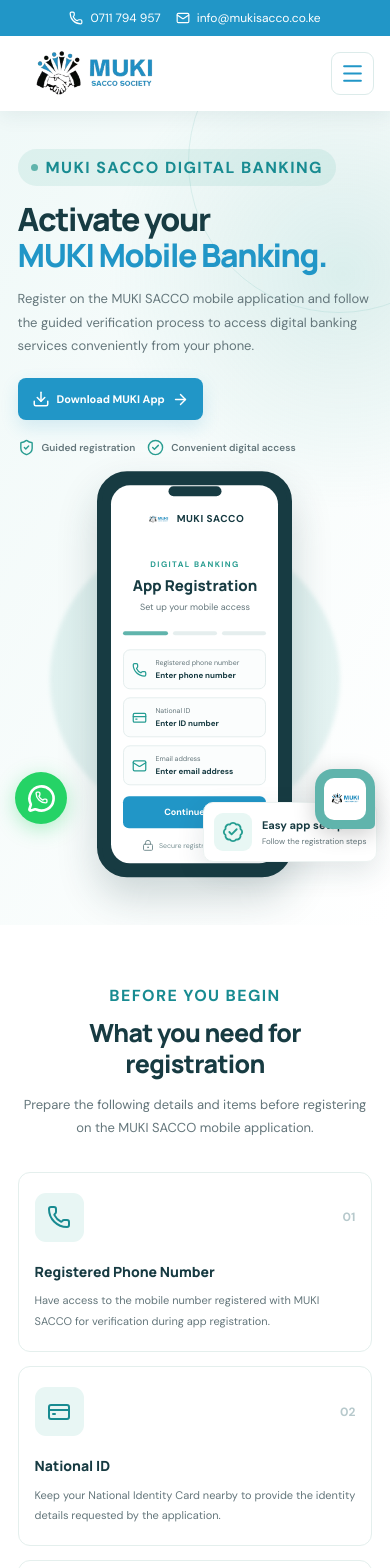
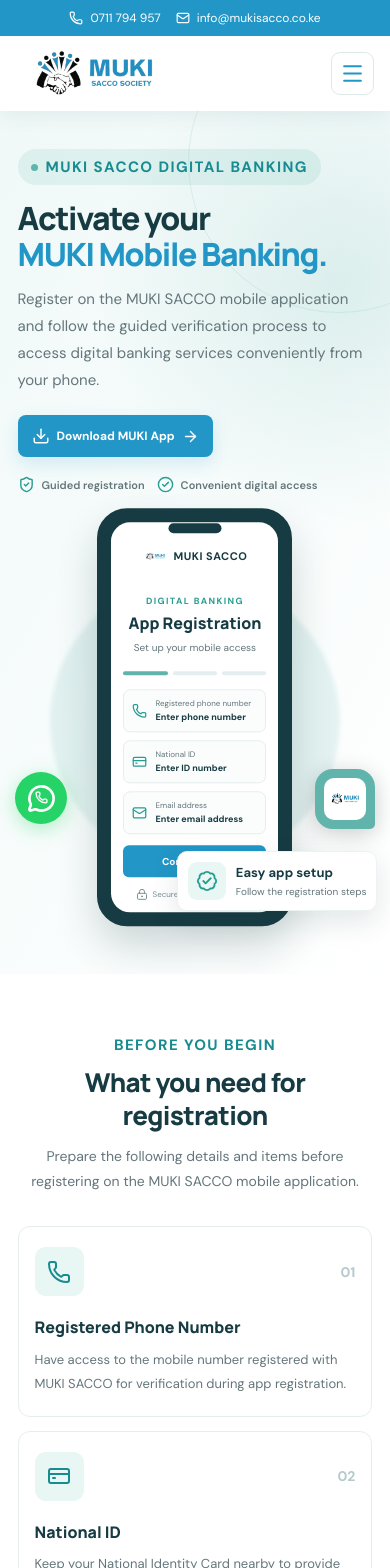
Before and after one commit to fellyke/muki-sacco-website, a React (Vite) app: page /AppSelfRegistration in a window 390 px wide. Shown: the top 1568 px of the page. Built offline with nearby package versions, Linux system fonts and the light colour scheme.

Commit message:
change the font size

```diff
--- a/src/pages/AppSelfRegistration.css
+++ b/src/pages/AppSelfRegistration.css
@@ -2,6 +2,7 @@
 /* ==========================================
    MUKI SACCO - APP SELF REGISTRATION
    Brand: Teal | Blue | White
+   Updated typography
 ========================================== */
 
 .self-registration {
@@ -70,7 +71,7 @@
   align-items: center;
   gap: 8px;
   color: #188b91;
-  font-size: 16px;
+  font-size: 15px;
   font-weight: 800;
   letter-spacing: 1.4px;
 }
@@ -92,7 +93,7 @@
   max-width: 570px;
   margin: 17px 0 14px;
   color: var(--registration-dark);
-  font-size: clamp(32px, 4vw, 47px);
+  font-size: clamp(36px, 4.2vw, 50px);
   line-height: 1.13;
   letter-spacing: -1.4px;
   font-weight: 800;
@@ -107,7 +108,7 @@
   max-width: 500px;
   margin: 0 0 21px;
   color: var(--registration-muted);
-  font-size: 14px;
+  font-size: 16px;
   line-height: 1.8;
 }
 
@@ -130,7 +131,7 @@
   border-radius: 8px;
   background: var(--registration-blue);
   color: #ffffff;
-  font-size: 13px;
+  font-size: 14px;
   font-weight: 700;
   text-decoration: none;
   transition:
@@ -160,7 +161,7 @@
   align-items: center;
   gap: 7px;
   color: var(--registration-muted);
-  font-size: 11px;
+  font-size: 13px;
   font-weight: 600;
 }
 
@@ -237,7 +238,7 @@
 
 .phone-brand span {
   color: var(--registration-dark);
-  font-size: 10px;
+  font-size: 11px;
   font-weight: 800;
   letter-spacing: 0.5px;
 }
@@ -249,7 +250,7 @@
 
 .phone-welcome > span {
   color: #299d91;
-  font-size: 8px;
+  font-size: 9px;
   font-weight: 800;
   letter-spacing: 1.4px;
 }
@@ -257,14 +258,14 @@
 .phone-welcome h3 {
   margin: 5px 0;
   color: var(--registration-dark);
-  font-size: 15px;
+  font-size: 16px;
   font-weight: 800;
 }
 
 .phone-welcome p {
   margin: 0;
   color: var(--registration-muted);
-  font-size: 9px;
+  font-size: 10px;
 }
 
 .phone-progress {
@@ -308,12 +309,12 @@
 .phone-input small {
   margin-bottom: 3px;
   color: var(--registration-muted);
-  font-size: 7px;
+  font-size: 8px;
 }
 
 .phone-input strong {
   color: var(--registration-dark);
-  font-size: 8px;
+  font-size: 9px;
   font-weight: 700;
 }
 
@@ -327,7 +328,7 @@
   border-radius: 6px;
   background: var(--registration-blue);
   color: #ffffff;
-  font-size: 9px;
+  font-size: 10px;
   font-weight: 700;
 }
 
@@ -338,7 +339,7 @@
   gap: 5px;
   margin-top: 11px;
   color: #7a9295;
-  font-size: 7px;
+  font-size: 8px;
 }
 
 .hero-floating-card {
@@ -375,12 +376,12 @@
 .hero-floating-card strong {
   margin-bottom: 4px;
   color: var(--registration-dark);
-  font-size: 11px;
+  font-size: 13px;
 }
 
 .hero-floating-card span {
   color: var(--registration-muted);
-  font-size: 9px;
+  font-size: 11px;
 }
 
 @keyframes phoneFloat {
@@ -412,7 +413,7 @@
 .cta-content h2 {
   margin: 11px 0 13px;
   color: var(--registration-dark);
-  font-size: clamp(27px, 3vw, 36px);
+  font-size: clamp(29px, 3vw, 39px);
   line-height: 1.25;
   letter-spacing: -0.7px;
   font-weight: 800;
@@ -421,7 +422,7 @@
 .registration-heading > p {
   margin: 0;
   color: var(--registration-muted);
-  font-size: 14px;
+  font-size: 16px;
   line-height: 1.8;
 }
 
@@ -476,21 +477,21 @@
 
 .requirement-index {
   color: #b7c9cc;
-  font-size: 12px;
+  font-size: 14px;
   font-weight: 800;
 }
 
 .requirement-card h3 {
   margin: 0 0 10px;
   color: var(--registration-dark);
-  font-size: 15px;
+  font-size: 17px;
   font-weight: 750;
 }
 
 .requirement-card p {
   margin: 0;
   color: var(--registration-muted);
-  font-size: 12px;
+  font-size: 14px;
   line-height: 1.85;
 }
 
@@ -557,7 +558,7 @@
   border-radius: 9px;
   background: var(--registration-blue);
   color: #ffffff;
-  font-size: 13px;
+  font-size: 15px;
   font-weight: 800;
   box-shadow: 0 5px 15px rgba(0, 0, 0, 0.15);
 }
@@ -588,7 +589,7 @@
 
 .step-label {
   color: #279e96;
-  font-size: 9px;
+  font-size: 11px;
   font-weight: 800;
   letter-spacing: 1.3px;
 }
@@ -596,7 +597,7 @@
 .step-card-content h3 {
   margin: 0 0 10px;
   color: var(--registration-dark);
-  font-size: 17px;
+  font-size: 19px;
   line-height: 1.4;
   font-weight: 800;
 }
@@ -605,7 +606,7 @@
   min-height: 105px;
   margin: 0;
   color: var(--registration-muted);
-  font-size: 12px;
+  font-size: 14px;
   line-height: 1.85;
 }
 
@@ -619,7 +620,7 @@
   padding-top: 14px;
   border-top: 1px solid #edf1f2;
   color: #269d93;
-  font-size: 10px;
+  font-size: 12px;
   font-weight: 700;
 }
 
@@ -656,15 +657,15 @@
 .notice-content h3 {
   margin: 2px 0 8px;
   color: var(--registration-dark);
-  font-size: 16px;
+  font-size: 18px;
   font-weight: 800;
 }
 
 .notice-content p {
   margin: 0;
   color: #627b7d;
-  font-size: 12px;
-  line-height: 1.8;
+  font-size: 14px;
+  line-height: 1.85;
 }
 
 /* ==========================================
@@ -708,7 +709,7 @@
   max-width: 570px;
   margin: 0 0 24px;
   color: #d1e5e7;
-  font-size: 13px;
+  font-size: 15px;
   line-height: 1.9;
 }
 
@@ -727,7 +728,7 @@
   margin-top: 18px;
   margin-bottom: 0;
   color: #b8d4d7;
-  font-size: 11px;
+  font-size: 13px;
 }
 
 /* ==========================================
@@ -740,7 +741,7 @@
   }
 
   .registration-hero-content h1 {
-    font-size: 40px;
+    font-size: 42px;
   }
 
   .registration-hero-visual {
@@ -789,7 +790,7 @@
   }
 
   .registration-hero-content > p {
-    font-size: 13px;
+    font-size: 15px;
   }
 
   .registration-hero-visual {
@@ -815,11 +816,11 @@
   }
 
   .registration-heading h2 {
-    font-size: 27px;
+    font-size: 29px;
   }
 
   .registration-heading > p {
-    font-size: 13px;
+    font-size: 14px;
   }
 
   .requirements-grid {
@@ -831,11 +832,11 @@
   }
 
   .requirement-card h3 {
-    font-size: 14px;
+    font-size: 16px;
   }
 
   .requirement-card p {
-    font-size: 11px;
+    font-size: 13px;
   }
 
   .registration-steps-grid {
@@ -851,8 +852,13 @@
     padding: 21px 19px;
   }
 
+  .step-card-content h3 {
+    font-size: 18px;
+  }
+
   .step-card-content > p {
     min-height: auto;
+    font-size: 14px;
   }
 
   .registration-notice {
@@ -867,11 +873,11 @@
   }
 
   .notice-content h3 {
-    font-size: 14px;
+    font-size: 16px;
   }
 
   .notice-content p {
-    font-size: 11px;
+    font-size: 13px;
   }
 
   .registration-cta {
@@ -893,7 +899,7 @@
   }
 
   .registration-hero-trust span {
-    font-size: 10px;
+    font-size: 11px;
   }
 
   .registration-hero-visual {
@@ -906,7 +912,7 @@
   }
 
   .hero-floating-card span {
-    font-size: 8px;
+    font-size: 10px;
   }
 
   .requirements-grid {
@@ -915,12 +921,12 @@
 
   .registration-primary-btn {
     padding: 12px 14px;
-    font-size: 11px;
+    font-size: 12px;
     gap: 7px;
   }
 
   .registration-heading h2 {
-    font-size: 25px;
+    font-size: 26px;
   }
 
   .step-image-wrapper {
```
